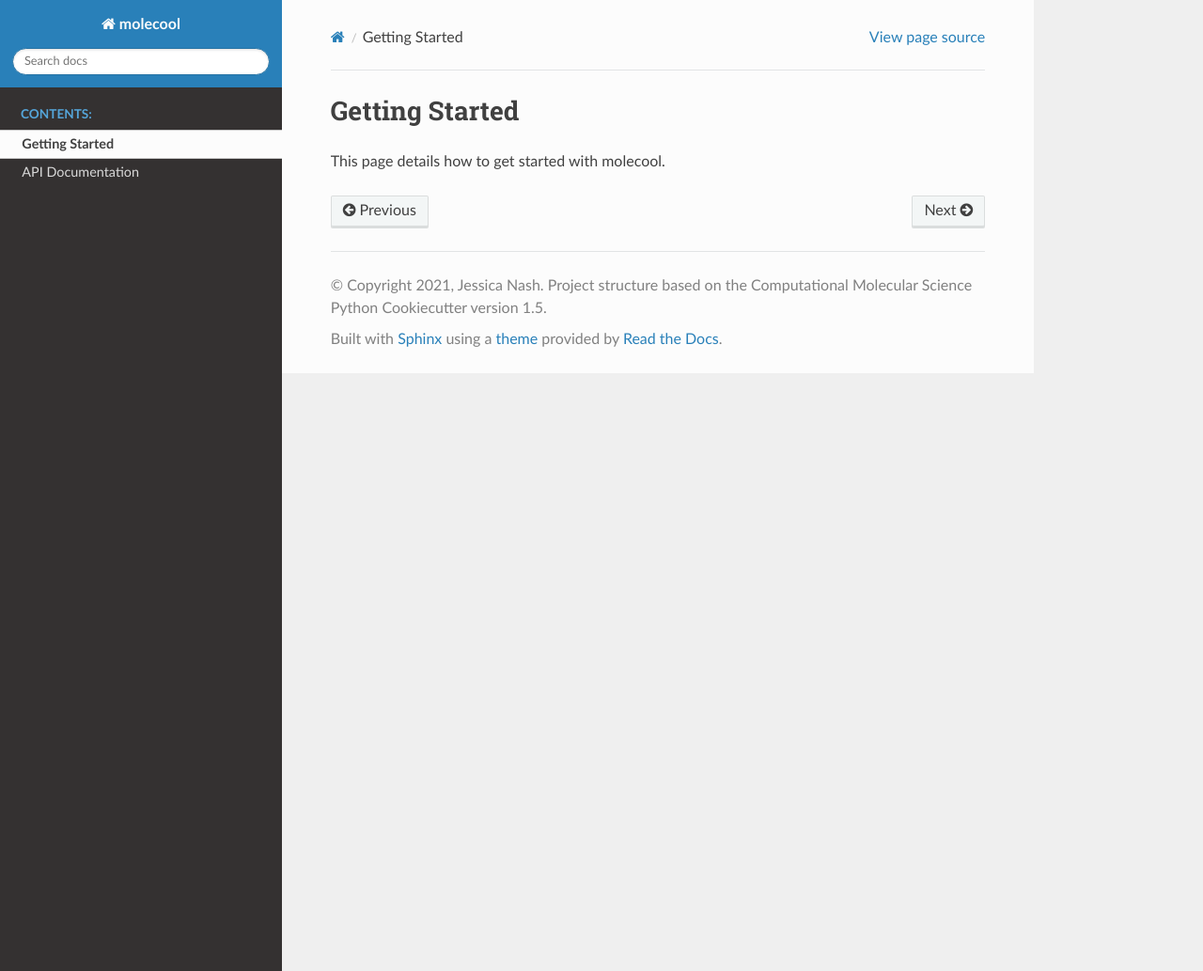
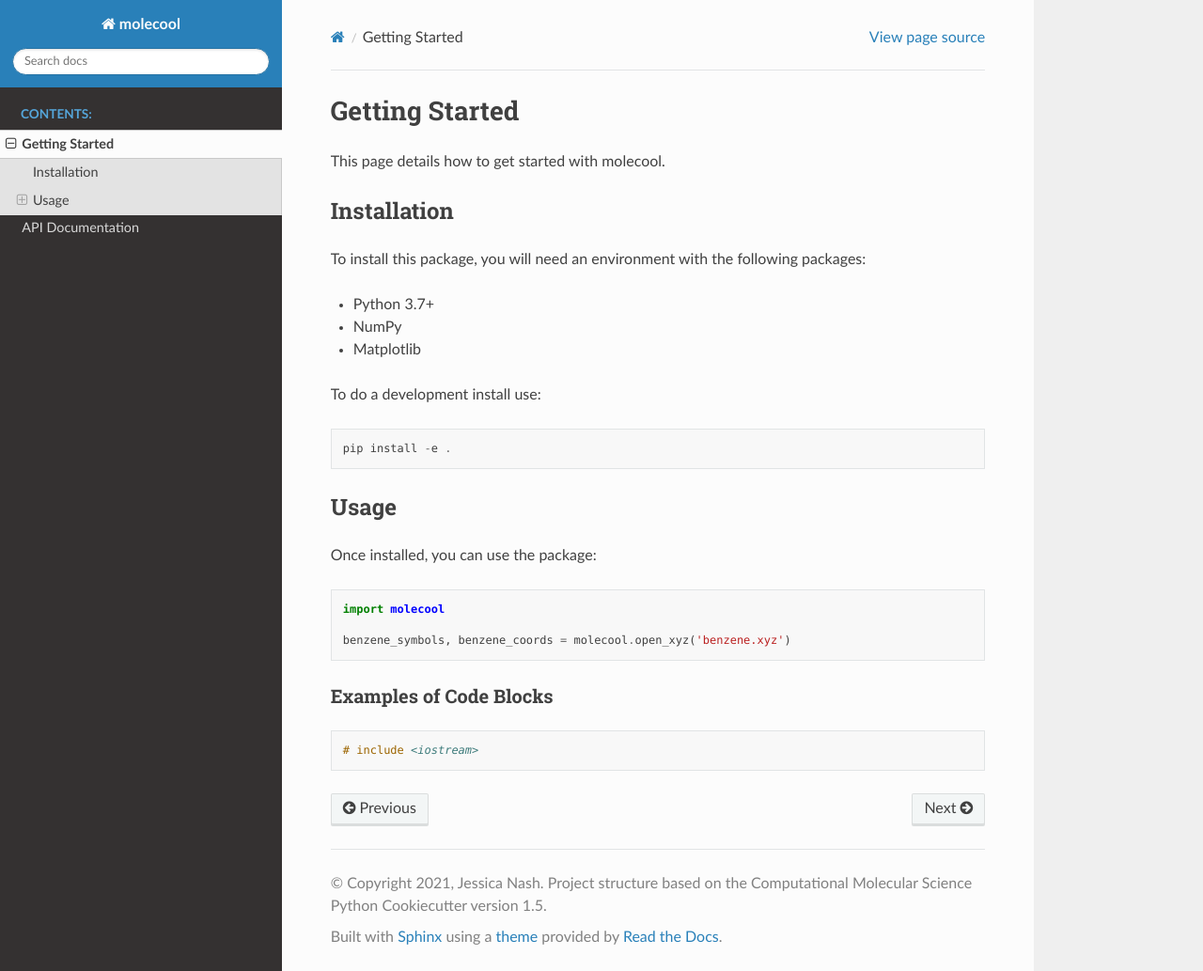
Before and after one commit to janash/mit_workshop, a Sphinx documentation site: the page built from docs/getting_started.rst, in a window 1280 px wide and 1033 px high. Shown: the whole window at 94% size. Built offline with Sphinx 7.4.7 and the Read the Docs theme 2.0.0, drawn with Linux system fonts in a browser that asks for light colours; the version number could not be read and is left out.

Commit message:
fill in some documentation

```diff
--- a/docs/api.rst
+++ b/docs/api.rst
@@ -5,3 +5,5 @@ API Documentation
    :toctree: autosummary
 
    molecool.canvas
+   molecool.calculate_distance
+   molecool.calculate_center_of_mass
--- a/docs/getting_started.rst
+++ b/docs/getting_started.rst
@@ -2,3 +2,30 @@ Getting Started
 ===============
 
 This page details how to get started with molecool.
+
+Installation
+------------
+To install this package, you will need an environment with the following packages:
+
+* Python 3.7+
+* NumPy
+* Matplotlib
+
+To do a development install use::
+
+    pip install -e .
+
+Usage
+--------
+Once installed, you can use the package::
+
+    import molecool
+
+    benzene_symbols, benzene_coords = molecool.open_xyz('benzene.xyz')
+
+Examples of Code Blocks
+++++++++++++++++++++++++
+
+.. code-block:: c++
+
+    # include <iostream>
--- a/docs/index.rst
+++ b/docs/index.rst
@@ -5,9 +5,12 @@
 
 Welcome to molecool's documentation!
 =========================================================
+molecool is a Python package which can read in, perform analysis and visualize molecular coordinates.
+
+This is a fake package for a workshop.
 
 .. toctree::
-   :maxdepth: 2
+   :maxdepth: 1
    :caption: Contents:
 
    getting_started
```
